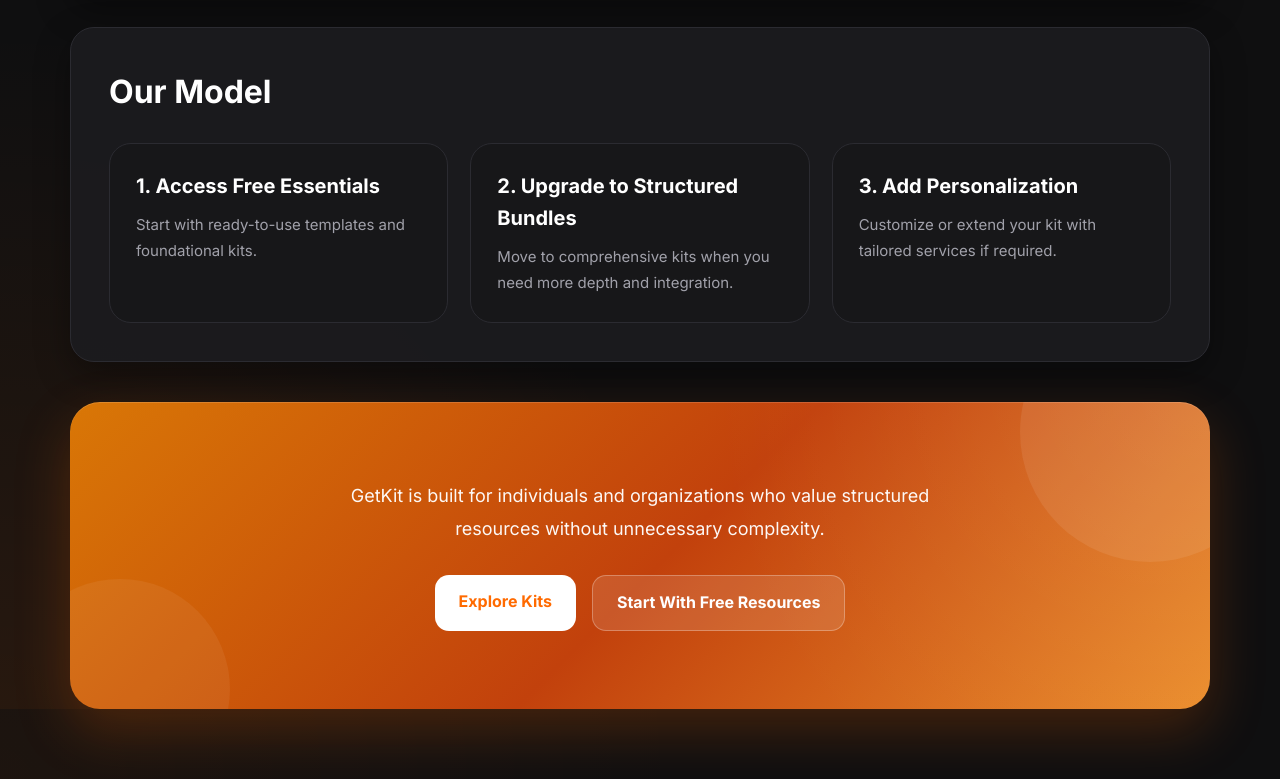
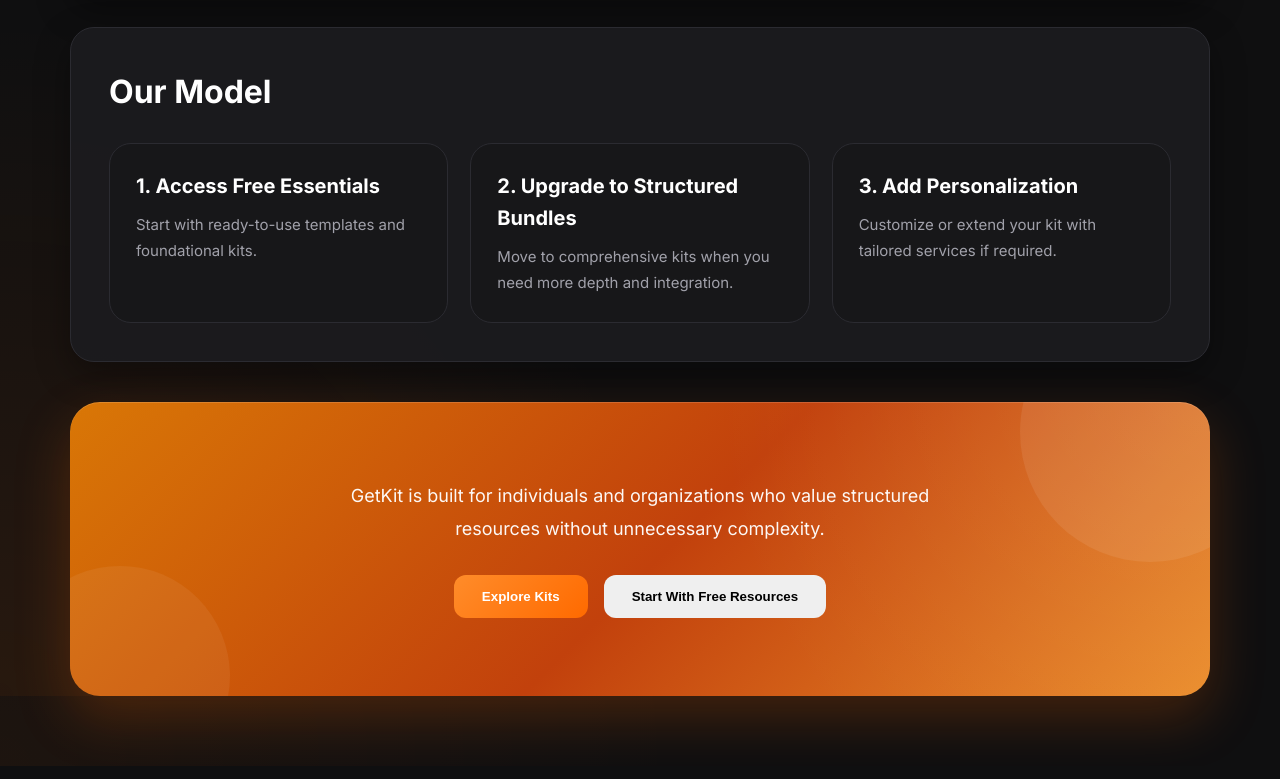
Before and after one commit to projectsritesh01/getkit, a React (Vite) app in the folder frontend/: page /how-it-works in a window 1280 px wide. Shown: the part 1108-1887 px from the top of the page. Built offline with nearby package versions, Linux system fonts and the light colour scheme.

Commit message:
Made changes in How it works page

```diff
--- a/frontend/src/pages/HowItWorks.jsx
+++ b/frontend/src/pages/HowItWorks.jsx
@@ -71,13 +71,13 @@
         </p>
 
         <div className={styles.ctaButtons}>
-          <a href="/kits" className="btn btn-primary">
+          <button className="btn btn-primary" onClick={() => navigate("/kits")}>
             Explore Kits
-          </a>
+          </button>
 
-          <a href="/free" className="btn btn-outline">
+          <button className="btn btn-outline" onClick={() => navigate("/custom")}>
             Start With Free Resources
-          </a>
+          </button>
         </div>
       </section>
 
```
